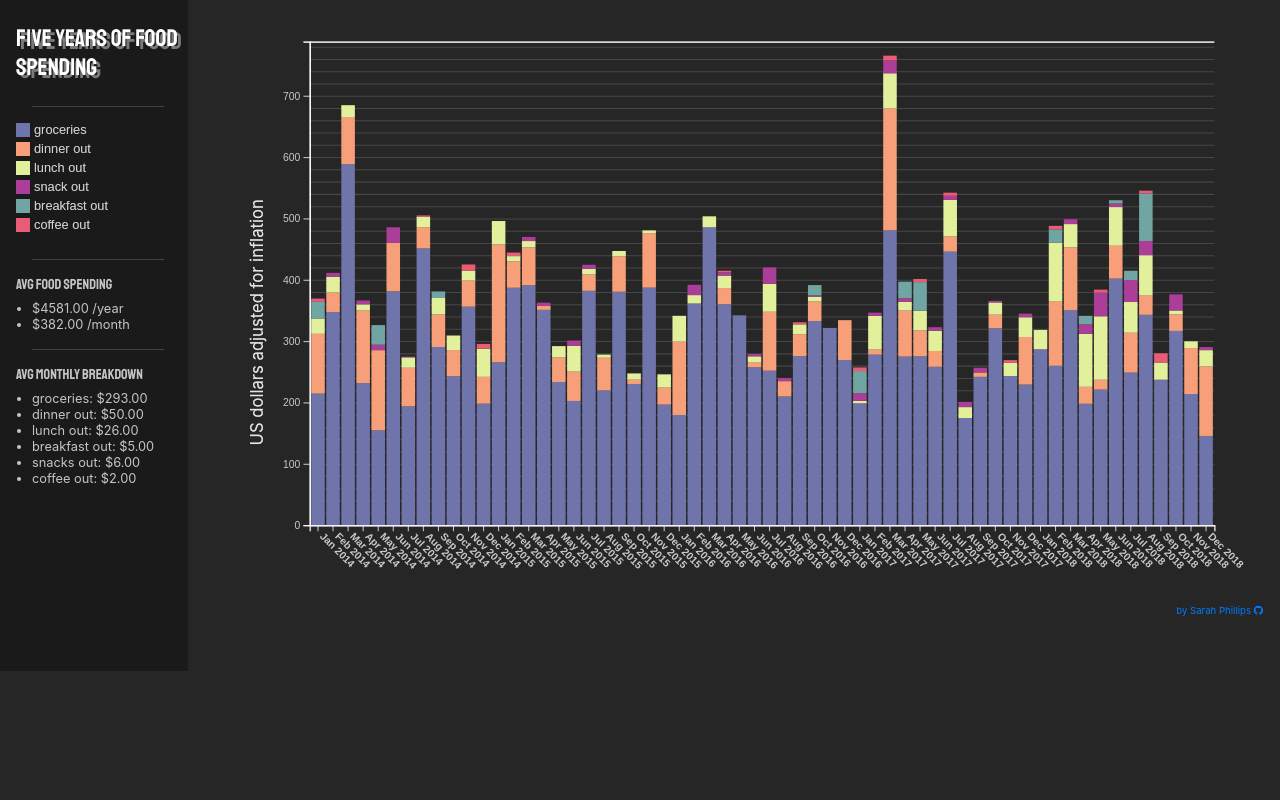
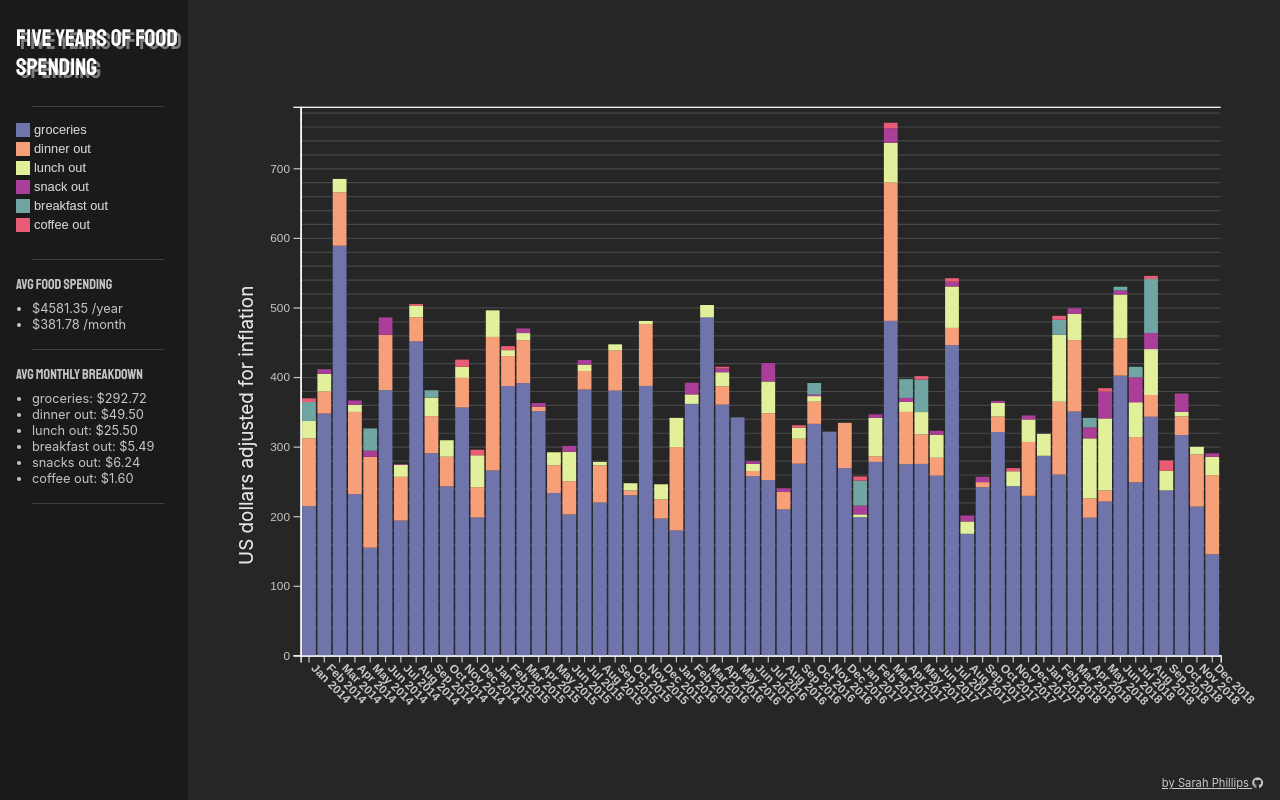
Before and after one commit to snphillips/food-spending, a React (Create React App) app: page / in a window 1280 px wide. Built offline with nearby package versions, Linux system fonts and the light colour scheme.

Commit message:
remove math.round and style tooltip

```diff
--- a/src/App.js
+++ b/src/App.js
@@ -92,11 +92,11 @@ export default class App extends Component {
     }
 
     calculateTotalAverages() {
-      let yearlyAverageTotal = Math.round(_lodash.sumBy(this.state.data, (d) => {
+      let yearlyAverageTotal = (_lodash.sumBy(this.state.data, (d) => {
         return d.value
       }) / 5).toFixed(2)
 
-      let monthlyAverageTotal = Math.round(_lodash.sumBy(this.state.data, (d) => {
+      let monthlyAverageTotal = (_lodash.sumBy(this.state.data, (d) => {
         return d.value
       }) / 60).toFixed(2)
 
@@ -111,27 +111,27 @@ export default class App extends Component {
 
     calculateBreakdownAverages() {
 
-      let monthlyAverageGroceries = Math.round(_lodash.sumBy(this.state.data, (d) => {
+      let monthlyAverageGroceries = (_lodash.sumBy(this.state.data, (d) => {
         return d.groceries
       }) /5 /12) .toFixed(2)
 
-      let monthlyAverageDinner = Math.round(_lodash.sumBy(this.state.data, (d) => {
+      let monthlyAverageDinner = (_lodash.sumBy(this.state.data, (d) => {
         return d.dinner
       }) /5 /12).toFixed(2)
 
-      let monthlyAverageLunch = Math.round(_lodash.sumBy(this.state.data, (d) => {
+      let monthlyAverageLunch = (_lodash.sumBy(this.state.data, (d) => {
         return d.lunch
       }) /5 /12).toFixed(2)
 
-     let monthlyAverageBreakfast = Math.round(_lodash.sumBy(this.state.data, (d) => {
+     let monthlyAverageBreakfast = (_lodash.sumBy(this.state.data, (d) => {
         return d.breakfast
       }) /5 /12).toFixed(2)
 
-      let monthlyAverageSnack = Math.round(_lodash.sumBy(this.state.data, (d) => {
+      let monthlyAverageSnack = (_lodash.sumBy(this.state.data, (d) => {
         return d.snack
       }) /5 /12).toFixed(2)
 
-      let monthlyAverageCoffee = Math.round(_lodash.sumBy(this.state.data, (d) => {
+      let monthlyAverageCoffee = (_lodash.sumBy(this.state.data, (d) => {
         return d.coffee
       }) /5 /12).toFixed(2)
 
@@ -243,7 +243,7 @@ export default class App extends Component {
      dailyToMonlyData() {
       // 1) Get all the unique dates
       // This returns the first unique entry, by date. Helpful, but
-      // not what we need.
+      // not what we need....so move onto step 2)
        let uniqueDates = _lodash.uniqBy(this.state.data, (entry) => {
          return entry.date
        })
@@ -253,7 +253,7 @@ export default class App extends Component {
         return entry.date
        })
 
-      // 3) map over uniqueDates array to return the data we want
+      // 3) Map over uniqueDates array to return the data we want
       const newData = _lodash.map(uniqueDates, (date) => {
 
           let uniqueDates = _lodash.filter(this.state.data, (entry) => {
@@ -339,12 +339,11 @@ export default class App extends Component {
     // ==================================
      drawChart() {
       // select the <svg> element in the HTML file with d3 select
-      // const svg = d3.select("svg")
       const svg = d3.select("#chart")
       const sidebarSVG = d3.select("#legend-sidebar")
 
       // define margins for some nice padding on the chart
-      const margin = {top: 40, right: 10, bottom: 45, left: 20};
+      const margin = {top: 40, right: 50, bottom: 45, left: 70};
       const width = svg.attr('width')
       const height = svg.attr('height')
       const innerWidth = width - margin.left - margin.right;
@@ -353,8 +352,6 @@ export default class App extends Component {
       const chart = svg.append("g")
                    .attr('transform', `translate(${margin.left}, ${margin.top})`);
 
-      // const colors = ["#bf8b85","#5D5F71", "#634b66", "#9590a8", "#bbcbcb","#820933"]
-      // const colors = ["#B2E2A5","#DABECA", "#BF8B85", "#DE6B48", "#7F829B","#820933"]
       // const colors = ["#820933","#F79F79", "#F7D08A", "#E3F09B", "#87B6A7","#5B5941"]
       // const colors = ["#6F75AA","#820933", "#48DBDB", "#AA3E98", "#70a5a3","#ef6839"]
       const colors = ["#6F75AA","#F79F79", "#E3F09B", "#AA3E98", "#70a5a3","#E85D75"]
@@ -384,8 +381,8 @@ export default class App extends Component {
                     .attr("class", "tool-tip");
 
     // ==================================
-    // Colors!
-    // See colors & spendingType variables at top of drawChart
+    // Colors
+    // See colors & spendingType variables close to the top of drawChart
     // ==================================
     let colorBars = d3.scaleOrdinal()
                       .domain(spendingType)
@@ -501,8 +498,8 @@ export default class App extends Component {
                .style("display", "inline-block")
                .html(`
                  <h3>${d.data.date}</h3>
-                 $${Math.round(d[1] - d[0]).toFixed(2)}</br>
-                 Monthly Total All Types: $${Math.round(d.data.groceries + d.data.dinner + d.data.lunch + d.data.breakfast + d.data.snack + d.data.coffee).toFixed(2)}</br>
+                 <h4>$${(d[1] - d[0]).toFixed(2)}</h4>
+                 <p>Monthly Spending Total: $${(d.data.groceries + d.data.dinner + d.data.lunch + d.data.breakfast + d.data.snack + d.data.coffee).toFixed(2)}</br>
                  <hr/>
                  <p id="comment">${d.data.comment}</p>
                  `)
@@ -528,14 +525,14 @@ export default class App extends Component {
          // adjust up and down
          .attr('x', -(innerHeight / 1.5) )
          // adjust side to side
-         .attr('y', -25 )
+         .attr('y', 30 )
          .attr('transform', 'rotate(-90)')
          .attr('text-anchor', 'middle')
          .text('US dollars adjusted for inflation')
 
 
     // ==================================
-    // Legend
+    // Legend in sidebar
     // ==================================
       let legend = sidebarSVG.selectAll("#legend-sidebar")
         .data(colors)
--- a/src/Sidebar.js
+++ b/src/Sidebar.js
@@ -37,8 +37,15 @@ export default class Sidebar extends Component {
             <li>coffee out: ${this.props.monthlyAverageCoffee}</li>
           </ul>
 
+          <hr/>
+
       </aside>
     );
   }
 }
-        // <p className="sidebar-text">Visualizing how much money I've spent on food over the past five years.</p>
+
+          // <h2 className="sidebar-section-header">About</h2>
+          // <p className="sidebar-text">Lorem ipsum dolor sit amet, consectetur adipiscing elit. Integer scelerisque ex turpis,
+          //  ac lacinia massa venenatis eu. Sed et ligula commodo, sollicitudin massa eu, sodales dolor.
+          //  Sed imperdiet felis eget consequat blandit. Mauris id tortor eget sapien dapibus vulputate.
+          //  Mauris tincidunt nec sapien eu elementum.</p>
--- a/src/index.css
+++ b/src/index.css
@@ -1,30 +1,21 @@
 
 @import url(https://fonts.googleapis.com/css?family=Staatliches);
 
-/*Color Palet*/
-/*#1a3c51   green/blue*/
-/*#000033 dark blue*/
-/*#4d0000 marroon */
+
 
 /* ===================================
 General Styling
 ====================================== */
 body {
   /*padding: 1.5rem;*/
-  /*font-family: 'Acme', sans-serif;*/
   font-size: 100%;
-  /* dark theme */
-  background-color: #122c3b;
-  background-color: rgba(8, 21, 40, 1);
   background-color: rgba(38, 38, 38, 1);
   color: rgba(255, 255, 255, .75);  /* white */
-
-
-  /*background: #F7C1C1;*/
 }
 
 a {
-
+  color: rgba(255, 255, 255, .75);  /* white */
+  text-decoration: underline;
 }
 
 a:hover {
@@ -35,15 +26,12 @@ a:hover {
 Sidebar
 ==================================== */
 .sidebar {
-  height: 100%;
+  height: 100vh;
   top: 0;
   left: 0;
-  overflow-x: hidden;
+  /*overflow-x: hidden;*/
   padding: 1.5rem .5rem 0 1rem;
-  background-color: rgba(0, 0, 0, .2);
   background-color: #1a1a1a;
-  /* dark theme
-  /* background-color: ;*/
 }
 
  h1#header {
@@ -100,11 +88,13 @@ li {
 Chart
 ====================================== */
 svg#chart {
-  /* To make responsive, in concert with viewBox="0 0 900 2400" */
-  /* see svg with viewBox in BarChart.js */
-  height: 90%;
+  /* To make responsive, in concert with viewBox="0 0 900 550" */
+  /* see svg with viewBox in Chart.js */
+  height: 100%;
   width: 100%;
-  padding: 0 0 2rem 1rem;
+  /*max-width: 1500px;*/
+  padding: 0 0 2rem 0;
+  /*border: 1px solid red;*/
 }
 
 .axis--x path {
@@ -135,8 +125,8 @@ Chart Tooltip
   font-size: 80%;
   position: absolute;
   background-color: rgba(0, 0, 0, .85);
-  border-radius: 5px;
-  /*border: 3px solid white;*/
+  /*border-radius: 5px;*/
+  border: 1px solid rgba(255, 255, 255, .20);
   padding: 14px;
   text-align: left;
   width: 300px;
@@ -148,25 +138,21 @@ h3 {
   font-size: 150%;
 }
 
+h4 {
+  font-size: 130%;
+}
+
 p#comment {
   margin-top: .5rem;
 }
-
-
-
-
-
-
-
-
 
 /* ===================================
 Footer
 ====================================== */
 
 footer {
-  font-size: 60%;
+  font-size: 70%;
   position: absolute;
   right: 2rem;
-  /*bottom: 1rem;*/
+  bottom: .5rem;
 }
```
